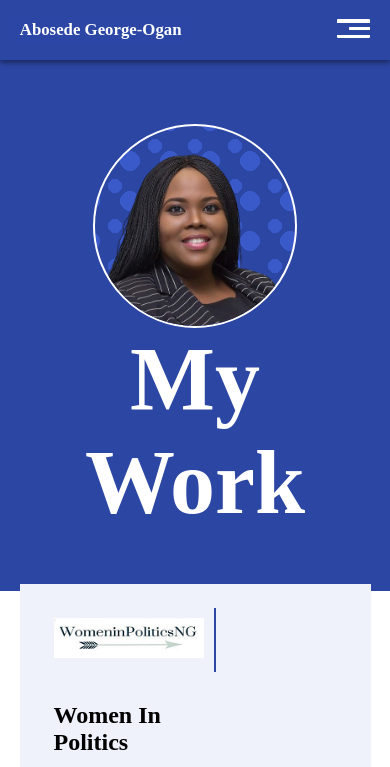
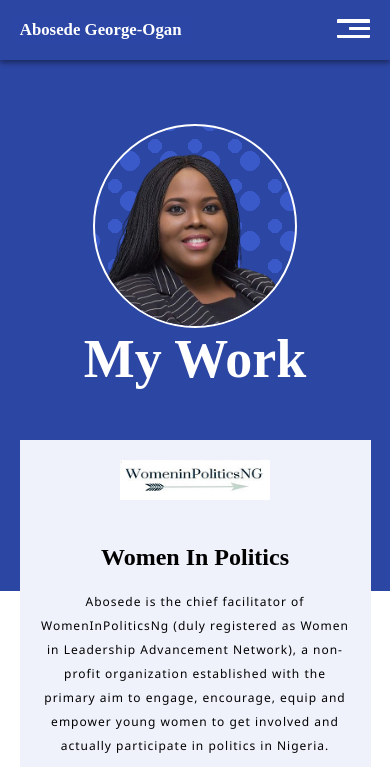
Before and after one commit to prof2k/Abosede-George-Ogan, a plain HTML site: page work/work.html in a window 390 px wide. Shown: the top 767 px of the page. Drawn offline with Linux system fonts and the light colour scheme; files whose address does not match are found by name.

Commit message:
Done.
Site now fully completed and responsive.   Company page still incomplete due to incomplete content.

```diff
--- a/blog/style.css
+++ b/blog/style.css
@@ -183,12 +183,14 @@ figure {
 }
 
 @media(max-width: 650px) {
-    #heading {
+#heading {
         line-height: unset;
+        padding-top: 20px;
     }
 
-    #heading img {
-        max-width: 80vw;
+    #heading svg {
+        width: 80%;
+        max-width: 100px;
         /* max-height: 80vw; */
     }
 
@@ -204,7 +206,7 @@ figure {
 #heading {
     padding: 50px 0;
     background: var(--pri-clr);
-    /* font-size: 3em; */
+    font-size: 3em;
     /* line-height: .5em; */
     color: white;
     text-align: center;
--- a/company/style.css
+++ b/company/style.css
@@ -81,7 +81,7 @@ article::before {
     background: var(--pink-light);
     background: var(--pink);
     /* background-image: radial-gradient(hsl(340, 82%, 82%) 20%, transparent 0), */
-                      radial-gradient(hsl(340, 82%, 82%) 20%, transparent 0);
+                      /* radial-gradient(hsl(340, 82%, 82%) 20%, transparent 0); */
     background-size: 30px 30px;
     background-position: 0 0, 15px 15px;
     z-index: -1;
@@ -169,8 +169,9 @@ article .inner-container::first-letter {
 }
 
 @media(max-width: 650px) {
-    #heading {
+#heading {
         line-height: unset;
+        padding-top: 20px;
     }
 
     #heading img {
--- a/home-style.css
+++ b/home-style.css
@@ -162,8 +162,9 @@
 }
 
 @media(max-width: 650px) {
-    #heading {
+#heading {
         line-height: unset;
+        padding-top: 20px;
     }
 
     #heading img {
--- a/portfolio/style.css
+++ b/portfolio/style.css
@@ -127,8 +127,9 @@ article .inner-container::first-letter {
 }
 
 @media(max-width: 650px) {
-    #heading {
+#heading {
         line-height: unset;
+        padding-top: 20px;
     }
 
     #heading img {
--- a/work/LSETF/style.css
+++ b/work/LSETF/style.css
@@ -120,8 +120,10 @@ article .inner-container::first-letter {
 }
 
 @media(max-width: 650px) {
-    #heading {
+#heading {
         line-height: unset;
+        padding-top: 20px;
+        padding-top: 20px;
     }
 
     #heading img {
@@ -136,19 +138,14 @@ article .inner-container::first-letter {
     article .inner-container {
         padding: 2em 1em;
     }
+
+    #heading h1 {
+        font-size: 2em;
+    }
+
+    #heading img {
+        max-width: 200px;
+        max-height: 120px;
+        height: auto;
+    }
 }
-
-#heading {
-    padding: 50px 0;
-    background: var(--pri-clr);
-    /* font-size: 3em; */
-    /* line-height: .5em; */
-    color: white;
-    text-align: center;
-}
-
-#heading h1 {
-    margin: 0;
-    display: inline-block;
-    font-size: 1.5em;
-}
--- a/work/book/style.css
+++ b/work/book/style.css
@@ -120,8 +120,9 @@ article .inner-container::first-letter {
 }
 
 @media(max-width: 650px) {
-    #heading {
+#heading {
         line-height: unset;
+        padding-top: 20px;
     }
 
     #heading img {
@@ -136,19 +137,14 @@ article .inner-container::first-letter {
     article .inner-container {
         padding: 2em 1em;
     }
+
+    #heading h1 {
+        font-size: 2em;
+    }
+
+    #heading img {
+        max-width: 200px;
+        max-height: 120px;
+        height: auto;
+    }
 }
-
-#heading {
-    padding: 50px 0;
-    background: var(--pri-clr);
-    /* font-size: 3em; */
-    /* line-height: .5em; */
-    color: white;
-    text-align: center;
-}
-
-#heading h1 {
-    margin: 0;
-    display: inline-block;
-    font-size: 1.5em;
-}
--- a/work/do-good-advocate/style.css
+++ b/work/do-good-advocate/style.css
@@ -59,6 +59,8 @@ article::before {
     margin-top: .8em;
     height: 150px;
     object-fit: cover;
+    max-width: 90%;
+    height: auto;
 }
 
 #heading h1 {
@@ -120,8 +122,9 @@ article .inner-container::first-letter {
 }
 
 @media(max-width: 650px) {
-    #heading {
+#heading {
         line-height: unset;
+        padding-top: 20px;
     }
 
     #heading img {
@@ -136,19 +139,12 @@ article .inner-container::first-letter {
     article .inner-container {
         padding: 2em 1em;
     }
+
+    #heading h1 {
+        font-size: 1.8em;
+    }
+
+    #heading img {
+        max-height: 120px;
+    }
 }
-
-#heading {
-    padding: 50px 0;
-    background: var(--pri-clr);
-    /* font-size: 3em; */
-    /* line-height: .5em; */
-    color: white;
-    text-align: center;
-}
-
-#heading h1 {
-    margin: 0;
-    display: inline-block;
-    font-size: 1.5em;
-}
--- a/work/style.css
+++ b/work/style.css
@@ -136,8 +136,9 @@
 }
 
 @media(max-width: 650px) {
-    #heading {
+#heading {
         line-height: unset;
+        padding-top: 20px;
     }
 
     #heading img {
@@ -152,13 +153,36 @@
     article .inner-container {
         padding: 2em 1em;
     }
+
+    #work .box {
+        text-align: center;
+        padding: .8em;
+    }
+
+    #work .box>* {
+        flex-grow: 1;
+        min-width: 70%;
+    }
+
+    .box>div:not(.content) {
+        border: 0;
+    }
+
+    .box img {
+        max-width: 90%;
+    }
+
+    .box img[src*="cover"] {
+        height: 40vw;
+        width: auto;
+    }
 }
 
 #heading {
     padding: 50px 0;
     background: var(--pri-clr);
-    /* font-size: 3em; */
-    /* line-height: .5em; */
+    font-size: 3em;
+    line-height: unset;
     color: white;
     text-align: center;
 }
--- a/work/women-in-politcs/style.css
+++ b/work/women-in-politcs/style.css
@@ -120,8 +120,9 @@ article .inner-container::first-letter {
 }
 
 @media(max-width: 650px) {
-    #heading {
+#heading {
         line-height: unset;
+        padding-top: 20px;
     }
 
     #heading img {
@@ -136,19 +137,12 @@ article .inner-container::first-letter {
     article .inner-container {
         padding: 2em 1em;
     }
+
+    #heading h1 {
+        font-size: 1.8em;
+    }
+
+    #heading img {
+        max-height: 120px;
+    }
 }
-
-#heading {
-    padding: 50px 0;
-    background: var(--pri-clr);
-    /* font-size: 3em; */
-    /* line-height: .5em; */
-    color: white;
-    text-align: center;
-}
-
-#heading h1 {
-    margin: 0;
-    display: inline-block;
-    font-size: 1.5em;
-}
```
Also changed, not shown: 2 other files.
